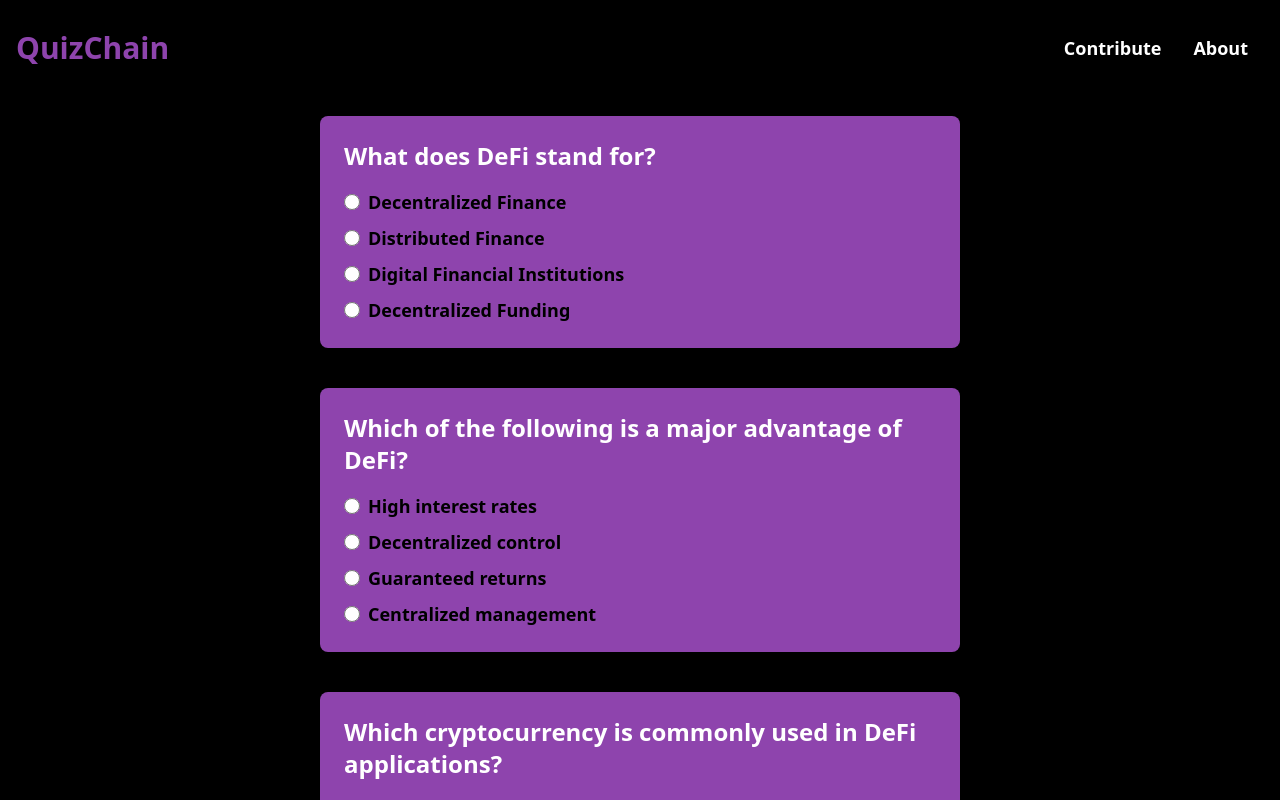
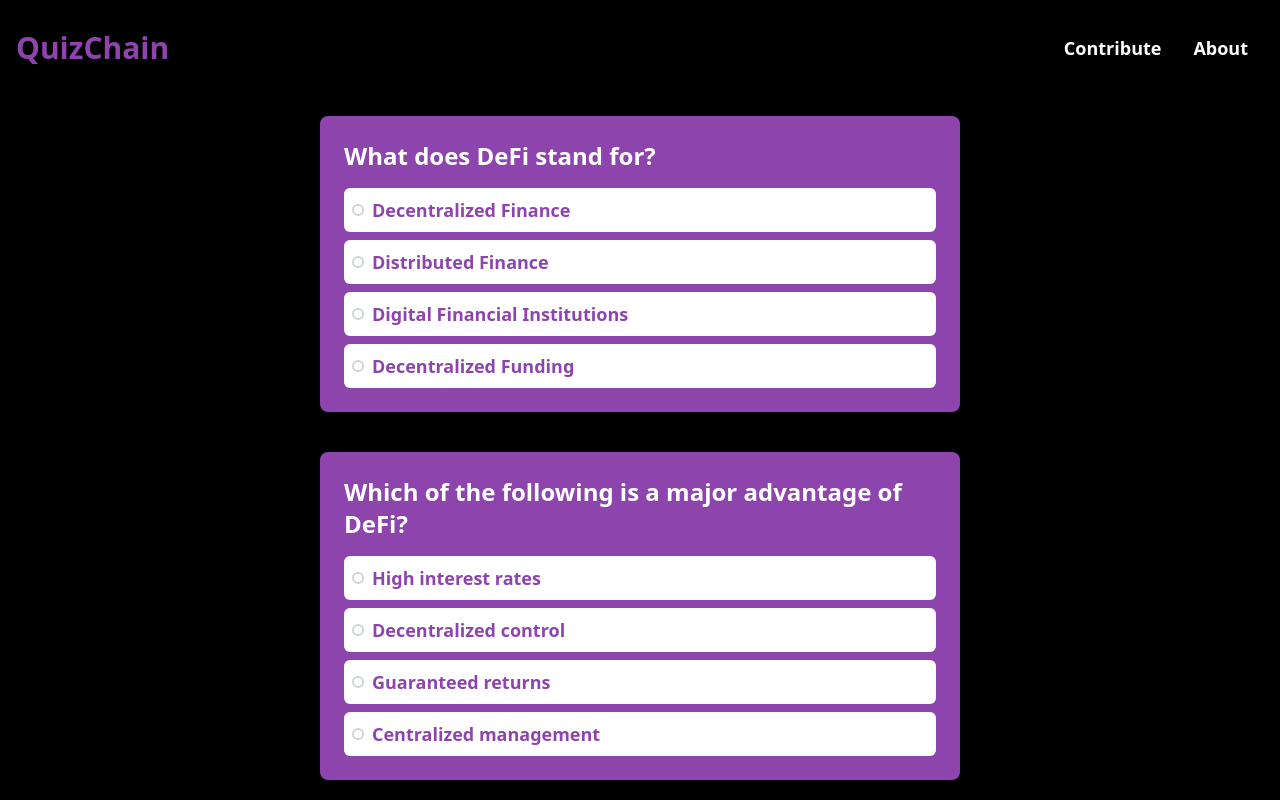
Before and after one commit to soham203/Web3-Quiz, a React (Vite) app: page /defi/easy in a window 1280 px wide. Shown: the top 800 px of the page. Built offline with nearby package versions, Linux system fonts and the light colour scheme.

Commit message:
Update: question card component updated styling

```diff
--- a/src/components/QuestionComp.jsx
+++ b/src/components/QuestionComp.jsx
@@ -4,30 +4,43 @@ export default function QuestionComp({ question, selectedOptions, setSelectedOpt
   const handleOptionChange = (event) => {
     setSelectedOptions({
       ...selectedOptions,
-      [question.id]: event.target.value, // Update selected option for this question
+      [question.id]: event.target.value,
     });
   };
 
   return (
     <div className="bg-black flex items-center justify-center">
       <div className="bg-[#8E44AD] rounded-lg p-6 h-fit sm:w-6/12 m-5 hover:border-2 border-white">
-        <h2 className="text-2xl font-bold mb-4 text-white">{question.question}</h2> {/* Display the question text */}
+        <h2 className="text-2xl font-bold mb-4 text-white">{question.question}</h2>
 
         <ul className="space-y-2 text-lg font-semibold">
-          {question.options.map((option, index) => (
-            <li key={index} className="flex items-center">
+          {question.options.map((option, index) => {
+            const isSelected = selectedOptions[question.id] === option;
+            const isCorrect = question.answer === option;
+            const optionClasses = isSelected
+              ? isCorrect
+                ? 'bg-white text-[#8E44AD] border-4 border-green-500' // Green for correct option
+                : 'bg-white text-[#8E44AD] border-4 border-red-500' // Red for incorrect option
+              : 'bg-white text-[#8E44AD] hover:text-[#bc82d5]'; // Default style
+
+            return (
+              <li
+                key={index}
+                className={`flex items-center p-2 rounded-md ${optionClasses}`}
+              >
                 <input
                   type="radio"
                   id={`option${index + 1}-${question.id}`}
                   name={`question-${question.id}`}
                   value={option}
-                checked={selectedOptions[question.id] === option}
+                  checked={isSelected}
                   onChange={handleOptionChange}
-                className="mr-2 w-4 h-4 bg-gray-100"
+                  className="mr-2 w-3 h-3 appearance-none border-2 border-gray-300 rounded-full checked:bg-[#8E44AD] focus:outline-none"
                 />
                 <label htmlFor={`option${index + 1}-${question.id}`}>{option}</label>
               </li>
-          ))}
+            );
+          })}
         </ul>
       </div>
     </div>
```
Lines whose indentation alone changed are shown as unchanged.
